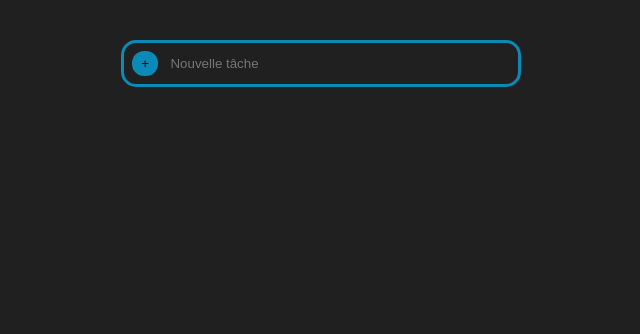
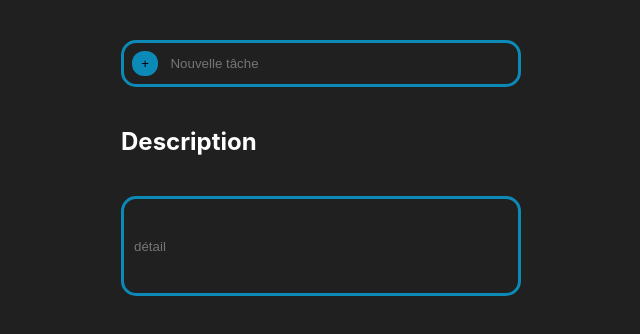
Before and after one commit to CelineSebe/ToDoList_React, a React (Create React App) app: page /task/1 in a window 1280 px wide. Shown: the top 334 px of the page, without its empty margins (319-959 px from the left). Built offline with nearby package versions, Linux system fonts and the light colour scheme.

Commit message:
routing Taskdescription

```diff
--- a/package.json
+++ b/package.json
@@ -12,6 +12,7 @@
     "gh-pages": "^5.0.0",
     "react": "^18.2.0",
     "react-dom": "^18.2.0",
+    "react-router-dom": "^6.11.2",
     "react-scripts": "5.0.1",
     "web-vitals": "^2.1.4"
   },
@@ -20,8 +21,8 @@
     "build": "react-scripts build",
     "test": "react-scripts test",
     "eject": "react-scripts eject",
-    "predeploy" : "npm run build",
-    "deploy" : "gh-pages -d build"
+    "predeploy": "npm run build",
+    "deploy": "gh-pages -d build"
   },
   "eslintConfig": {
     "extends": [
--- a/src/App.css
+++ b/src/App.css
@@ -66,7 +66,7 @@ background-color: transparent;
   cursor:pointer;
 }
 .tasktext{
-  max-width: 300px;
+  max-width: 250px;
   margin: 0px 4px;
 }
 .tasktext:hover{
--- a/src/App.js
+++ b/src/App.js
@@ -1,7 +1,10 @@
 import TaskCreation from './TaskCreation';
 import Task from './Task';
+import Taskdescription from './Taskdescription';
 import './App.css';
 import { useState,useEffect} from 'react';
+import { BrowserRouter as Router, Routes, Route } from 'react-router-dom';
+
 
 function App() {
 
@@ -39,7 +42,7 @@ function App() {
   };
 
   return (
-    <div>
+    <Router>
       <div className='todoapp'>
         <TaskCreation onTaskCreate={handleTaskCreate}/>
         {tasks.map(task => (
@@ -50,8 +53,11 @@ function App() {
               onUpdate={(newTaskName) => handleTaskUpdate(task.id, newTaskName)}
               />
         )).reverse()}
+        <Routes>
+          <Route path="/task/:id" element={<Taskdescription />}/>
+        </Routes>
       </div>
-    </div>
+    </Router>
   );
 }
 
--- a/src/Task.js
+++ b/src/Task.js
@@ -1,5 +1,6 @@
 import { useState } from "react";
 import { useEffect } from "react";
+import { Link } from 'react-router-dom';
 
 export default function Task(props){
 
@@ -37,6 +38,11 @@ export default function Task(props){
         onChange={handleInputChange} style={{
             textDecoration: checked ? "line-through" : "initial",
           }}/>
+        <div>
+            <Link to={`/task/${props.id}`} style={{
+            textDecoration: "none", color: "rgb(4, 81, 109)"
+          }}> <button>+</button> </Link>
+        </div>
         <div className="trash" onClick={handleDeleteTask}>
             <svg xmlns="http://www.w3.org/2000/svg"  height="1em" viewBox="0 0 448 512"><path id="trash-color" d="M135.2 17.7L128 32H32C14.3 32 0 46.3 0 64S14.3 96 32 96H416c17.7 0 32-14.3 32-32s-14.3-32-32-32H320l-7.2-14.3C307.4 6.8 296.3 0 284.2 0H163.8c-12.1 0-23.2 6.8-28.6 17.7zM416 128H32L53.2 467c1.6 25.3 22.6 45 47.9 45H346.9c25.3 0 46.3-19.7 47.9-45L416 128z"/></svg>
         </div>
--- /dev/null
+++ b/src/Taskdescription.js
@@ -0,0 +1,30 @@
+import React from 'react';
+import { useParams } from 'react-router-dom';
+import { useState } from 'react';
+
+export default function Taskdescription(props) {
+
+    const { id } = useParams();
+    const [taskDescription, setTaskDescription]= useState('');
+
+    const handleInputChange = (event) => {
+        setTaskDescription(event.target.value);
+    }
+
+    const handleFormSubmit = (e) => {
+        e.preventDefault();
+        props.onTaskCreate(taskDescription);
+        setTaskDescription('');
+    }
+  return (
+    <div >
+        <h2> Description</h2>
+        <form onSubmit={handleFormSubmit} style={{height:"100px"}}>
+                <input type="text" style={{height:"100%"}}
+                    value={taskDescription}
+                    onChange={handleInputChange}
+                    className='taskdescription'
+                    placeholder="détail"/>
+            </form>
+    </div>);
+}
```
Also changed, not shown: 1 other file (tests, documents, lock files or other folders).
